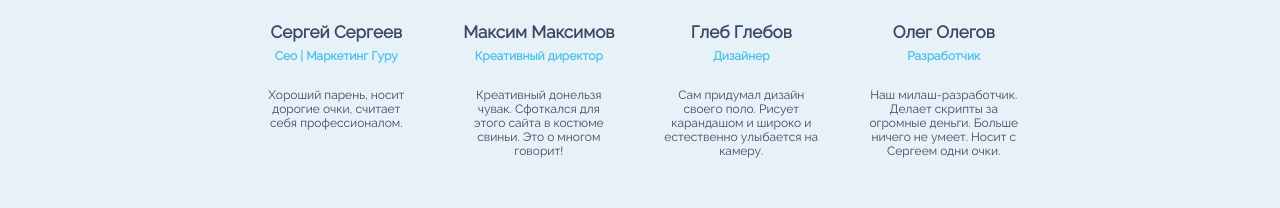
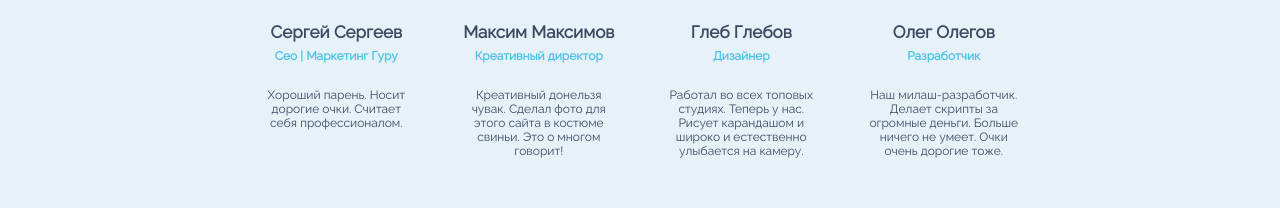
Before and after one commit to DarkDaser/-train, a plain HTML site: page index.html in a window 1280 px wide. Shown: the part 1429-1637 px from the top of the page. Drawn offline with Linux system fonts and the light colour scheme.

Commit message:
Update index.html

```diff
--- a/index.html
+++ b/index.html
@@ -81,7 +81,7 @@
               <h3 class="team-title">Сергей Сергеев</h3>
               <h4 class="team-title-2">Сео | Маркетинг Гуру</h4>
               <p>
-                Хороший парень, носит дорогие очки, считает себя профессионалом.
+                Хороший парень. Носит дорогие очки. Считает себя профессионалом.
               </p>
             </div>
             <div>
@@ -89,7 +89,7 @@
               <h3 class="team-title">Максим Максимов</h3>
               <h4 class="team-title-2">Креативный директор</h4>
               <p>
-                Креативный донельзя чувак. Сфоткался для этого сайта в костюме
+                Креативный донельзя чувак. Сделал фото для этого сайта в костюме
                 свиньи. Это о многом говорит!
               </p>
             </div>
@@ -98,7 +98,7 @@
               <h3 class="team-title">Глеб Глебов</h3>
               <h4 class="team-title-2">Дизайнер</h4>
               <p>
-                Сам придумал дизайн своего поло. Рисует карандашом и широко и
+                Работал во всех топовых студиях. Теперь у нас. Рисует карандашом и широко и
                 естественно улыбается на камеру.
               </p>
             </div>
@@ -108,7 +108,7 @@
               <h4 class="team-title-2">Разработчик</h4>
               <p>
                 Наш милаш-разработчик. Делает скрипты за огромные деньги. Больше
-                ничего не умеет. Носит с Сергеем одни очки.
+                ничего не умеет. Очки очень дорогие тоже.
               </p>
             </div>
           </div>
```
